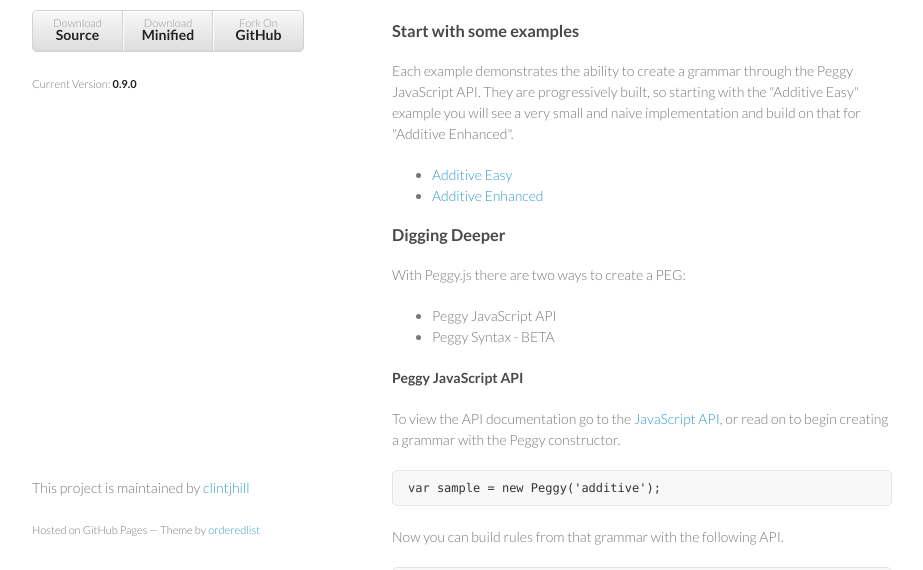
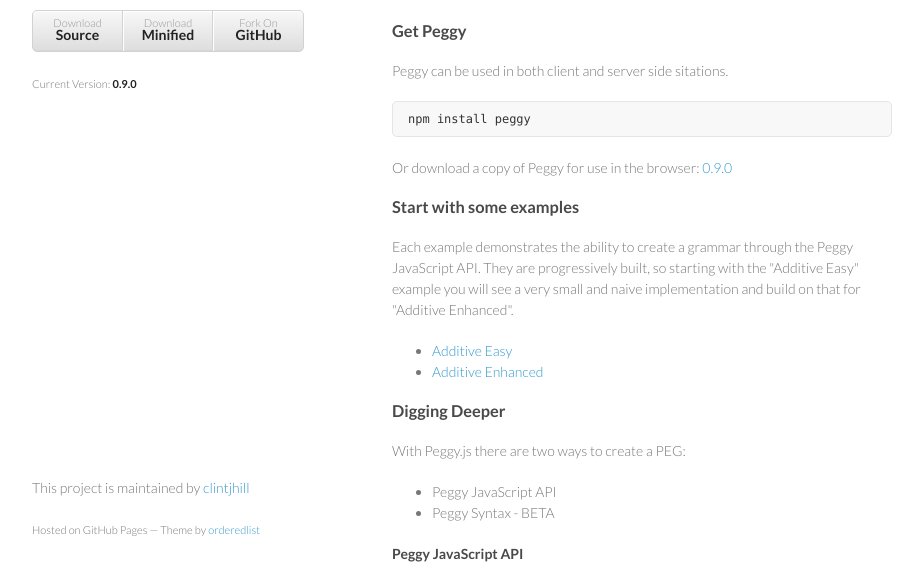
Before and after one commit to clintjhill/Peggy.js, a plain HTML site: page index.html in a window 1280 px wide. Shown: the part 191-761 px from the top of the page, without its empty margins (178-1101 px from the left). Drawn offline with Linux system fonts and the light colour scheme.

Commit message:
Adding node use info.

```diff
--- a/index.html
+++ b/index.html
@@ -31,6 +31,10 @@
 <h1>Peggy</h1>
 <p>Peggy is a Parsing Expression Grammar (PEG) generator implemented in JavaScript that is designed to be small and easy-to-use. There <a href="http://pegjs.majda.cz/">are</a> <a href="http://www.tinlizzie.org/ometa/">other</a> PEG JavaScript implementations out there but they are large or complicated. Peggy aims to be the better choice by remaining small and simple.</p>
 
+<h3>Get Peggy</h3>
+<p>Peggy can be used in both client and server side sitations.</p>
+<pre><code>npm install peggy</code></pre>
+<p>Or download a copy of Peggy for use in the browser: <a href="dist/peggy-0.9.0.js">0.9.0</a></p>
 <h3>Start with some examples</h3>
 
 <p>Each example demonstrates the ability to create a grammar through the Peggy JavaScript API. They are progressively built, so starting with the "Additive Easy" example you will see a very small and naive implementation and build on that for "Additive Enhanced".</p>
```
